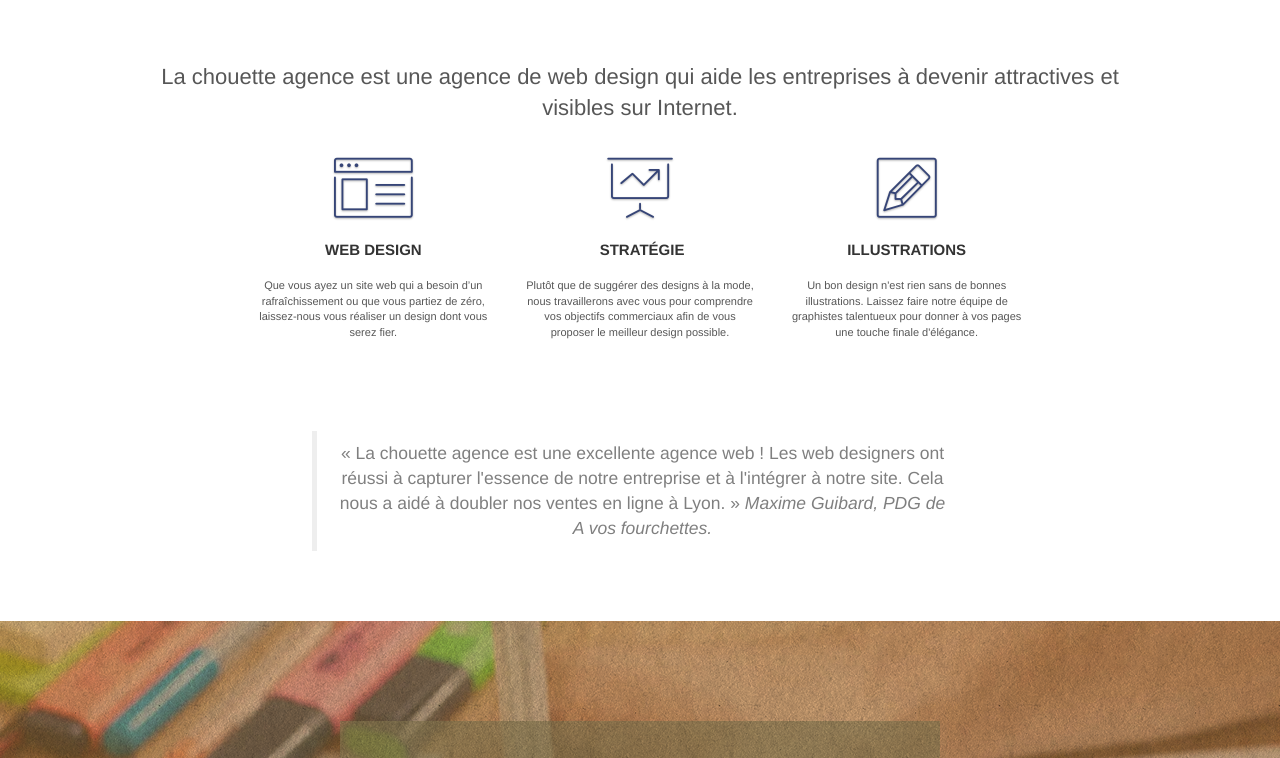
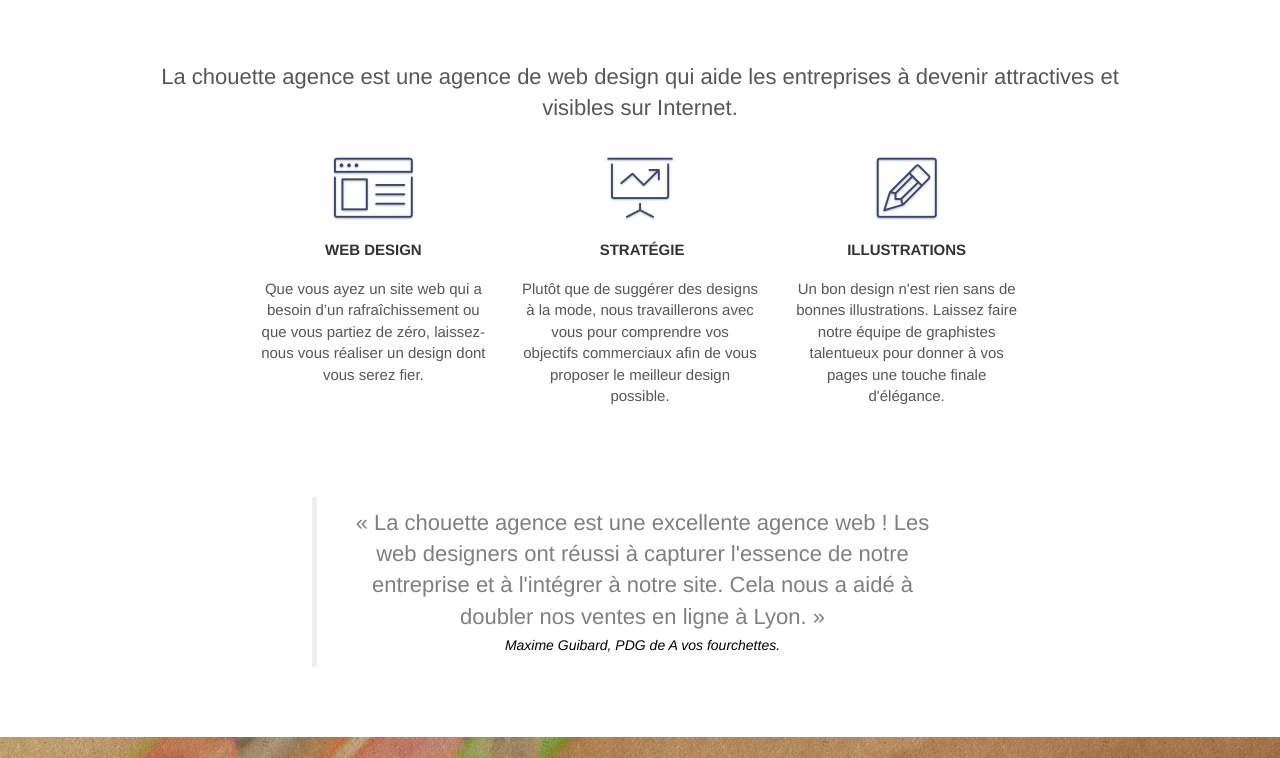
Before and after one commit to JMVICENTE397/JeanmarcVicente_4_03072021, a plain HTML site: page index.html in a window 1280 px wide. Shown: the part 540-1298 px from the top of the page. Drawn offline with Linux system fonts and the light colour scheme.

Commit message:
MAJ taille de polices et ajout balise article
3EME SESSION

```diff
--- a/index.html
+++ b/index.html
@@ -110,7 +110,7 @@
 			</div>
 		</div>
 		<div class="row voffset-lg med-width-whitespace">
-			<div class="col-sm-4">
+			<article class="col-sm-4">
 				<div class="text-center">
 					<span class="et-icon-browser sm-shadow icon-dark-slate-blue icons icon-lg"></span>
 				</div>
@@ -120,8 +120,8 @@
 				<p class="text-center">
 					Que vous ayez un site web qui a besoin d&rsquo;un rafraîchissement ou que vous partiez de zéro, laissez-nous vous réaliser un design dont vous serez fier.
 				</p>
-			</div>
-			<div class="col-sm-4">
+			</article>
+			<article class="col-sm-4">
 				<div class="text-center">
 					<span class="et-icon-presentation sm-shadow icon-dark-slate-blue icons icon-lg"></span>
 				</div>
@@ -131,8 +131,8 @@
 				<p class="text-center ">
 					Plutôt que de suggérer des designs à la mode, nous travaillerons avec vous pour comprendre vos objectifs commerciaux afin de vous proposer le meilleur design possible.<br>
 				</p>
-			</div>
-			<div class="col-sm-4">
+			</article>
+			<article class="col-sm-4">
 				<div class="text-center">
 					<span class="et-icon-edit sm-shadow icon-dark-slate-blue icons icon-lg"></span>
 				</div>
@@ -142,14 +142,14 @@
 				<p class="text-center ">
 					Un bon design n'est rien sans de bonnes illustrations. Laissez faire notre équipe de graphistes talentueux pour donner à vos pages une touche finale d'élégance.
 				</p>
-			</div>
+			</article>
 		</div>
 		<div class="row voffset-lg voffset">
 			<div class="col-xs-12 col-md-8 col-md-offset-2 text-center">
 				<blockquote>
 					<q class="text-center">
 						La chouette agence est une excellente agence web ! Les web designers ont réussi à capturer l'essence de notre entreprise et à l'intégrer à notre site. Cela nous a aidé à doubler nos ventes en ligne à Lyon.
-					</q>
+					</q></br>
 					<cite>
 						Maxime Guibard, PDG de A vos fourchettes.
 					</cite>
@@ -188,7 +188,7 @@
 			</div>
 		</div>
 		<div class="row tight-width-whitespace portfolio-row">
-			<div class="col-sm-6">
+			<article class="col-sm-6">
 				<a href="#" data-lightbox="img/1.webp" data-gallery-id="gallery-1" data-caption="Refonte d'un site web pour un journal local" data-frame="snapshot-lb"><img src="img/1.webp" alt="Journeaux" class="img-responsive portfolio-thumb" /></a>
 				<h3 class="mg-md text-center">
 					Refonte d'un site web pour un journal local
@@ -196,8 +196,8 @@
 				<p class="text-center">
 					Nous avons créé une nouvelle identité visuelle pour un journal lyonnais.
 				</p>
-			</div>
-			<div class="col-sm-6">
+			</article>
+			<article class="col-sm-6">
 				<a href="#" data-lightbox="img/2.webp" data-gallery-id="gallery-1" data-caption="Création d'un site web pour photographes" data-frame="snapshot-lb"><img src="img/2.webp" class="img-responsive portfolio-thumb" alt="Photographe" /></a>
 				<h3 class="mg-md text-center">
 					Création d'un site web pour photographes
@@ -205,10 +205,10 @@
 				<p class="text-center">
 					Nous avons conçu la plateforme idéale pour laisser place aux clichés des photographes.
 				</p>
-			</div>
+			</article>
 		</div>
 		<div class="row tight-width-whitespace portfolio-row">
-			<div class="col-sm-6">
+			<article class="col-sm-6">
 				<a href="#" data-lightbox="img/3.webp" data-gallery-id="gallery-1" data-caption="Création d'un site internet pour un voyageur" data-frame="snapshot-lb"><img src="img/3.webp" class="img-responsive portfolio-thumb" alt="Equipement photo et video"/></a>
 				<h3 class="mg-md text-center">
 					Création d'un site internet pour un voyageur
@@ -216,8 +216,8 @@
 				<p class="text-center">
 					Nous avons élaboré un site internet et des illustrations pour sublimer les vidéos et les articles de ce voyageur.
 				</p>
-			</div>
-			<div class="col-sm-6">
+			</article>
+			<article class="col-sm-6">
 				<a href="#" data-lightbox="img/4.webp" data-gallery-id="gallery-1" data-caption="Conception d'un site pour une agence de mariage" data-frame="snapshot-lb"><img src="img/4.webp" class="img-responsive portfolio-thumb" alt="Invitations et faire-parts" /></a>
 				<h3 class="mg-md text-center">
 					Conception d'un site pour une agence de mariage
@@ -225,7 +225,7 @@
 				<p class="text-center">
 					Nous avons travaillé avec cette agence pour créer un site internet permettant la présentation détaillée de leurs prestations.
 				</p>
-			</div>
+			</article>
 		</div>
 	</div>
 </section>
--- a/style.css
+++ b/style.css
@@ -677,7 +677,16 @@ a {
 }
 
 p {
-    font-size: 11px;
+    font-size: 15px;
+}
+
+q {
+    font-size: 22px;
+}
+
+cite {
+    font-size: 14px;
+    color: black;
 }
 
 .tight-width-whitespace {
```
